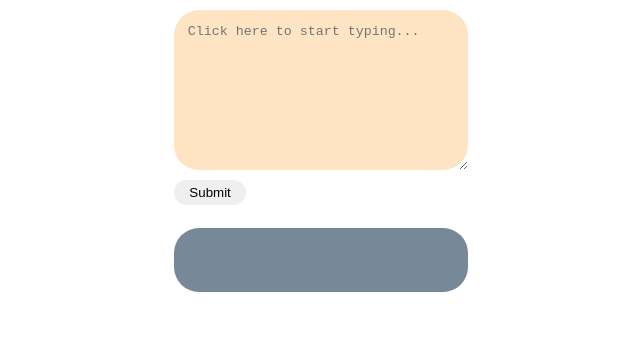
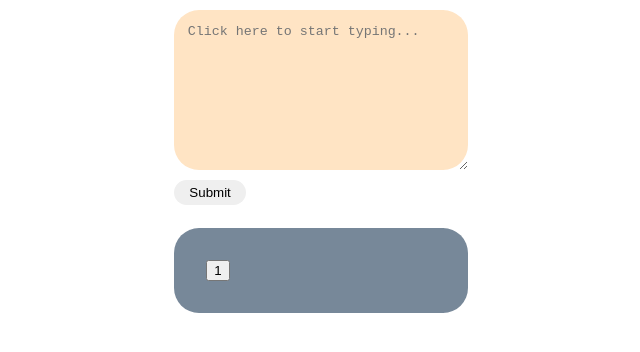
Before and after one commit to MilosD13/CookBook, a plain HTML site: page index.html in a window 1280 px wide. Both pictures are taken after a click on the button "Submit". Shown: the part 146-498 px from the top of the page, without its empty margins (319-959 px from the left). Drawn offline with Linux system fonts and the light colour scheme.

Commit message:
creating nav bar in entries section

```diff
--- a/index.html
+++ b/index.html
@@ -9,11 +9,14 @@
       <textarea
         class="entry-textbox"
         placeholder="Click here to start typing..."
-      ></textarea
-      ><br />
+      >
+      </textarea>
+      <br />
       <button class="button" type="submit">Submit</button>
     </form>
-    <section id="entries"></section>
+    <section id="entries">
+      <div class="entries-nav"></div>
+    </section>
     <script src="index.js"></script>
   </body>
 </html>
--- a/index.js
+++ b/index.js
@@ -2,16 +2,28 @@
 
 const entryForm = document.getElementById("entryForm");
 const entriesSection = document.getElementById("entries");
-const entryTextbox = document.getElementsByClassName("entry-textbox");
+const entryTextbox = document.querySelector(".entry-textbox");
+const entriesNav = document.querySelector('.entries-nav');
 
+let count = 1;
 function addEntryToDom(event) {
     event.preventDefault();
     const entryDiv = document.createElement("div");
     entryDiv.className = "single-entry"
-    entryDiv.innerText = entryTextbox[0].value;
+    entryDiv.innerText = entryTextbox.value;
+    entryDiv.style.display = "none";
     entriesSection.appendChild(entryDiv);
-    entryTextbox[0].value = "";
+    entryTextbox.value = "";
 
+    const displayEntryButton = document.createElement("button");
+    displayEntryButton.className = "display-entry-button";
+    displayEntryButton.innerText = count;
+    entriesNav.appendChild(displayEntryButton);
+
+    displayEntryButton.addEventListener("click", function () {
+        entryDiv.style.display = "block"
+    })
+    count++
 }
 
 entryForm.addEventListener("submit", addEntryToDom)
```
